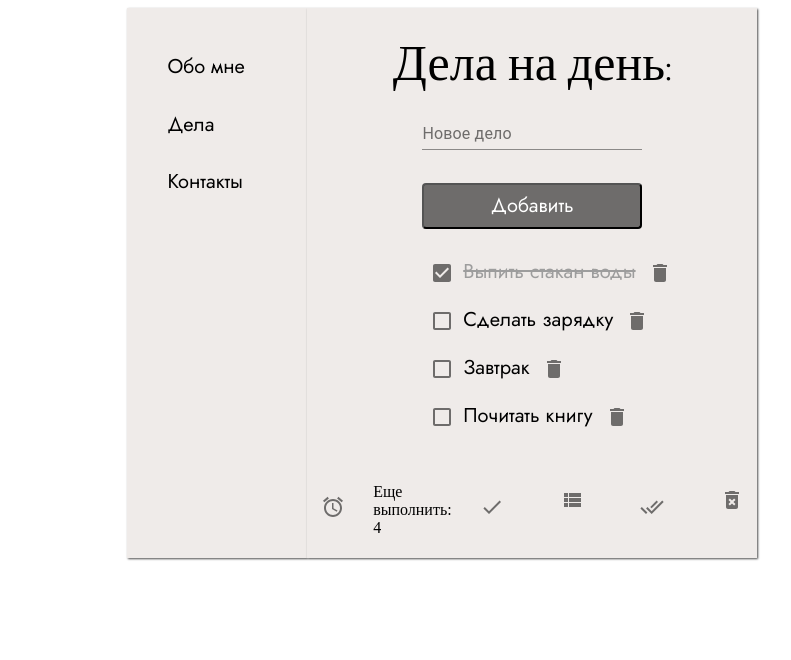
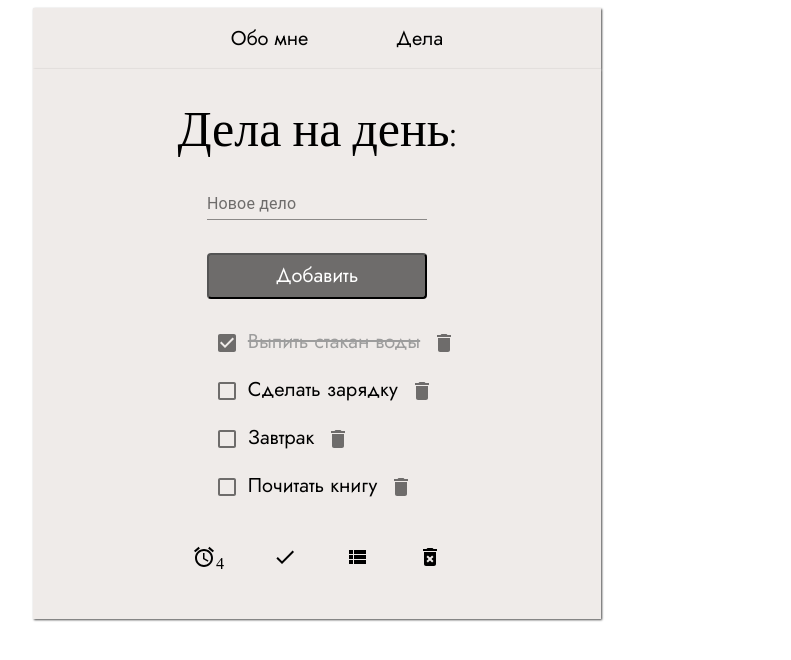
Before and after one commit to WebHeroSchool/ReactApp-n, a React (Create React App) app: page /#/todo in a window 1280 px wide. Shown: the top 660 px of the page, without its empty margins (323-1114 px from the left). Built offline with nearby package versions, Linux system fonts and the light colour scheme.

Commit message:
feat: add function filter

```diff
--- a/src/components/About/About.module.css
+++ b/src/components/About/About.module.css
@@ -1,12 +1,13 @@
 .wrap {
   display: flex;
-  align-items: flex-start;
-  align-self: stretch;
+  align-items: center;
+  flex-direction: column;
+  /*align-self: stretch;*/
   justify-content: center;
   background-color: #efebe9;
   box-shadow: 1px 1px 2px rgba(0, 0, 0, .7);
   min-height: 550px;
-  min-width: 450px;
+  min-width: 500px;
 }
 
 a {
@@ -15,29 +16,102 @@ a {
 }
 
 .about {
-  align-items: center;
+  align-items: self-start;
   display: flex;
-  flex-direction: column;
+  justify-content: space-around;
+    margin: 0 2% 3%;
+ /* flex-direction: column;*/
 }
 
 .img {
   max-width: 50%;
-  border-radius: 50%;
+  border-radius: 10%;
+}
+
+.social {
+  display: flex;
+  justify-content: space-around;
+  min-width: 60px;
+}
+
+svg:hover {
+  transition: all .3s;
+  opacity: .4;
+}
+
+svg:active {
+  fill: #1d2f57;
+  transition: .2s ease;
+}
+
+.user {
+  display: flex;
+  flex-direction: column;
+  align-items: center;
+  justify-content: space-between;
+  min-height: 200px;
+}
+
+.block {
+  display: flex;
+  flex-direction: column;
+  align-items: center;
 }
 
 .button {
-  width: 240px;
-  height: 45px;
-  outline: none;
-  background: #6e6c6b;
+  min-width: 150px;
+  height: 100px;
+  background: #e0e0e0;
   border-radius: 4px;
-  box-shadow: none;
-  font: normal normal 19px/ 30px 'Jost', sans-serif;
-  color: #fff;
-  outline: none;
   cursor: pointer;
+  border: .5px solid #6e6c6b;
+}
+
+.button:hover {
+  background: #979695;
+  transition: .2s ease;
 }
 
 .title {
   font: normal normal 34px 'Jost', sans-serif;
 }
+
+.name {
+  font: normal normal 30px 'Jost', sans-serif;
+}
+
+.bio,
+.location,
+.contact {
+  font: normal normal 22px 'Jost', sans-serif;
+}
+
+.my {
+  font: normal normal 26px 'Jost', sans-serif;
+}
+
+.li {
+  list-style-type: none;
+  font: normal normal 20px 'Jost', sans-serif;
+  transition: all .4s;
+  align-self: center;
+  /* align-items: center; */
+  display: flex;
+  flex-direction: column;
+  /* justify-content: space-between; */
+}
+
+.rp {
+  display: flex;
+  flex-direction: column;
+  align-items: center;
+  justify-content: space-around;
+}
+
+.namerepo {
+  font: normal 500 24px 'Jost', sans-serif;
+}
+
+.desc {
+  font: normal normal 18px 'Jost', sans-serif;
+}
--- a/src/components/App/App.js
+++ b/src/components/App/App.js
@@ -2,29 +2,24 @@ import React from 'react';
 import { HashRouter as Router, Route, Link } from 'react-router-dom';
 import Todo from '../Todo/Todo';
 import About from '../About/About';
-import Contacts from '../Contacts/Contacts';
 import styles from './App.module.css';
 
 const App = () =>
 (<Router>
-	<div>
 		<div className={styles.wrap}>
 			<div className={styles.nav}>
 				<div className={styles.navlist}>
 					<ul className={styles.list}>
 						<Link to='/' className={styles.link}><li className={styles.item}>Обо мне</li></Link>
 						<Link to='/todo' className={styles.link}><li className={styles.item}>Дела</li></Link>
-						<Link to='/contacts' className={styles.link}><li className={styles.item}>Контакты</li></Link>
 					</ul>
 				</div>
 			</div>
 			<div>
 				<Route path='/' exact component={About} />
 				<Route path='/todo' component={Todo} />
-				<Route path='/contacts' component={Contacts} />
 			</div>
 		</div>
-	</div>
 </Router>);
 
 export default App;
--- a/src/components/App/App.module.css
+++ b/src/components/App/App.module.css
@@ -3,25 +3,27 @@
 
 .wrap {
   display: flex;
-  align-items: center;
+  flex-direction: column;
+  /*align-items: center;*/
   justify-content: space-around;
-  max-width: 30%;
+  max-width: 45%;
   margin: auto;
 }
 
 .nav {
   display: flex;
-  align-self: stretch;
-  align-items: center;
+  /* align-self: stretch; */
+  /*align-items: center;*/
   background-color: #efebe9;
   box-shadow: 1px 1px 2px rgba(0, 0, 0, .7);
-  min-height: 550px;
-  min-width: 180px;
+  /* min-height: 550px; */
+  min-width: 500px;
 }
 
 .navlist {
   display: flex;
-  align-self: flex-start;
+  justify-content: center;
+  min-width: 100%;
 }
 
 .link {
@@ -29,7 +31,7 @@
   color: #000;
 }
 
- li {
+li {
   list-style-type: none;
   font: normal normal 20px 'Jost', sans-serif;
   transition: all .4s;
@@ -38,29 +40,11 @@
 
 .list {
   display: flex;
-  flex-direction: column;
-  justify-content: space-evenly;
-  min-height: 200px;
-  margin-right: 40px;
+  justify-content: space-around;
+  min-width: 300px;
 }
 
 .item:hover {
   padding: 5px 10px;
   background:rgba(148, 159, 133, 0.2);
 }
-
-/*.color {
-  display: flex;
-  flex-direction: column;
-  align-items: center;
-  width: 450px;
-  min-height: 550px;
-  background-color: #efebe9;
-  box-shadow: 1px 1px 2px rgba(0, 0, 0, .7);
-}
-
-.title {
-  font: normal normal 50px/ 60px 'Poiret One', cursive;
-  margin: 5% 0 2.5% 0;
-}
-*/
--- a/src/components/Contacts/Contacts.js
+++ b/src/components/Contacts/Contacts.js
@@ -1,13 +1,13 @@
-import React from 'react';
-import styles from './Contacts.module.css'
+// import React from 'react';
+// import styles from './Contacts.module.css'
 
-const Contacts = () => (
-	<div className={styles.wrap}>
-		<div className={styles.contacts}>
-			<p  className={styles.title}> Профиль GitHub </p>
-			<a href="https://github.com/Alina1317"></a>
-		</div>
-	</div>);
+// const Contacts = () => (
+// 	<div className={styles.wrap}>
+// 		<div className={styles.contacts}>
+// 			<p  className={styles.title}> Профиль GitHub </p>
+// 			<a href="https://github.com/Alina1317"></a>
+// 		</div>
+// 	</div>);
 
 
-export default Contacts;
+// export default Contacts;
--- a/src/components/Footer/Footer.js
+++ b/src/components/Footer/Footer.js
@@ -8,12 +8,11 @@ import DoneAllIcon from '@material-ui/icons/DoneAll';
 import DeleteForeverIcon from '@material-ui/icons/DeleteForever';
 import styles from './Footer.module.css';
 
-const Footer = ({count}) => (<div className={styles.button}>
-	<BottomNavigationAction className={styles.active} label="Активные" icon={<AccessAlarmIcon />} />Еще выполнить: {count}
-	<BottomNavigationAction className={styles.done} label="Выполнено" icon={<DoneIcon />} />
-	<BottomNavigationAction className={styles.all} label="Весь список" icon={<ViewListIcon />} />
-	<BottomNavigationAction className={styles.completed} label="Завершенные" icon={<DoneAllIcon />} />
-	<BottomNavigationAction className={styles.delete} label="Удалить завершенные" icon={<DeleteForeverIcon />} />
+const Footer = ({count, onClickAdd, onClickFilter, onClickAllDelete}) => (<div className={styles.button}>
+	<div className={styles.active} id="active" onClick={(e) => onClickFilter('active')}>{<AccessAlarmIcon />}{count}</div>
+	<div className={styles.done} id="done" onClick={(e) => onClickFilter('done')}>{<DoneIcon />}</div>
+	<div className={styles.all} id="all" onClick={(e) => onClickFilter('all')}>{<ViewListIcon />}</div>
+	<div className={styles.delete} onClick={onClickAllDelete}> {<DeleteForeverIcon />}</div>
 </div>);
 
 Footer.propTypes = {
--- a/src/components/Footer/Footer.module.css
+++ b/src/components/Footer/Footer.module.css
@@ -1,7 +1,12 @@
 .button {
-  display: grid;
-  grid-auto-flow: column;
-  align-items: center;
+  display: flex;
+  min-width: 250px;
+  justify-content: space-between;
+}
+
+.button:hover {
+  cursor: pointer;
+  transition: .2s ease;
 }
 
 .active{
--- a/src/components/InputItem/InputItem.js
+++ b/src/components/InputItem/InputItem.js
@@ -14,7 +14,7 @@ class InputItem extends React.Component {
 			this.setState({
 				inputValue: ''
 			});
-			this.props.onClickAdd(this.state.inputValue.charAt(0).toUpperCase() + this.state.inputValue.toLowerCase());
+			this.props.onClickAdd(this.state.inputValue.charAt(0).toUpperCase() + this.state.inputValue.toLowerCase().slice(1));
 		} else {
 			this.setState({
 				inputLabel: <span className={styles.color}>Ошибка: Пустое поле</span>
--- a/src/components/Todo/Todo.js
+++ b/src/components/Todo/Todo.js
@@ -32,11 +32,8 @@ const Todo = () => {
 	}
 
 	const [items, setItems] = useState(state.items);
+	const [visibleItems, setVisibleItems] = useState(state.items);
 	const [count, setCount] = useState(state.count);
-
-	useEffect(() => {
-    	console.log('Вы нажали на checkbox');
-  	});
 
 	const onButtonClick = id => {
 		const newItemList = items.map(item => {
@@ -47,12 +44,14 @@ const Todo = () => {
 
 			return newItem;
 		});
-		setItems(newItemList)
+		setItems(newItemList);
+		setVisibleItems(newItemList);
 	};
 
 	const onClickDelete = id => {
 		const deleteItemList = items.filter(item => item.id !== id);
 		setItems(deleteItemList)
+		setVisibleItems(newItemList);
 		setCount(count - 1)
 	};
 
@@ -64,8 +63,35 @@ const Todo = () => {
 						isDone: false,
 						id: count + 1
 					}]);
-	setCount( count + 1)
+		setCount( count + 1);
+		setVisibleItems(newItemList);
 	};
+
+	const onClickFilter = e => {
+		let filterItem = item;
+		switch(e) {
+			case 'all':
+				filterItem = item;
+			break;
+			case 'active':
+				filterItem = items.filter(item => item.isDone !== true);;
+			break;
+			case 'completed':
+				filterItem = items.filter(item => item.isDone === true);
+			break;
+			default:
+     			filterItem = state.items;
+		}
+		setVisibleItems(newItemList);
+	};
+
+	const onClickAllDelete = isDone => {
+		const deleteItemList = items.filter(item => item.isDone !== true);
+		setItems(deleteItemList);
+		setVisibleItems(deleteItemList);
+	  };
+
+
 
 		return (
 			<div className={styles.wrap}>
@@ -76,7 +102,11 @@ const Todo = () => {
 						items={items}
 						onButtonClick={onButtonClick}
 						onClickDelete={onClickDelete}/>
-					<Footer count={count}/>
+					<Footer
+						count={count}
+						onClickAdd={onClickAdd}
+						onClickFilter={onClickFilter}
+						onClickAllDelete={onClickAllDelete}/>
 				</div>
 			</div>);
 };
--- a/src/components/Todo/Todo.module.css
+++ b/src/components/Todo/Todo.module.css
@@ -1,17 +1,17 @@
 @import url('https://fonts.googleapis.com/css2?family=Poiret+One&display=swap');
 @import url('https://fonts.googleapis.com/css2?family=Jost&display=swap');
 
-.wrap {
+/*.wrap {
   display: flex;
   flex-direction: column;
   align-items: center;
 }
-
+*/
 .color {
   display: flex;
   flex-direction: column;
   align-items: center;
-  width: 450px;
+  min-width: 500px;
   min-height: 550px;
   background-color: #efebe9;
   box-shadow: 1px 1px 2px rgba(0, 0, 0, .7);
```
Also changed, not shown: src/components/About/About.js (+28 -10 lines). Lines whose indentation alone changed are shown as unchanged.
